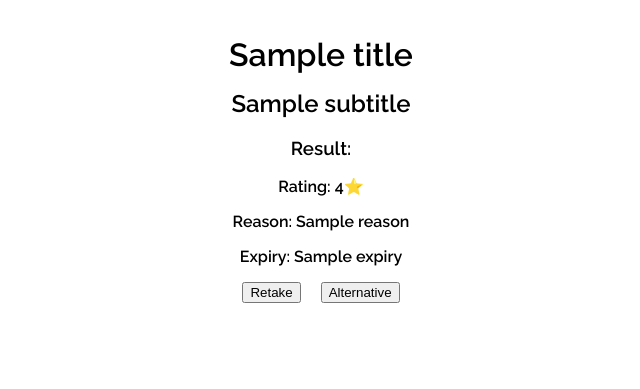
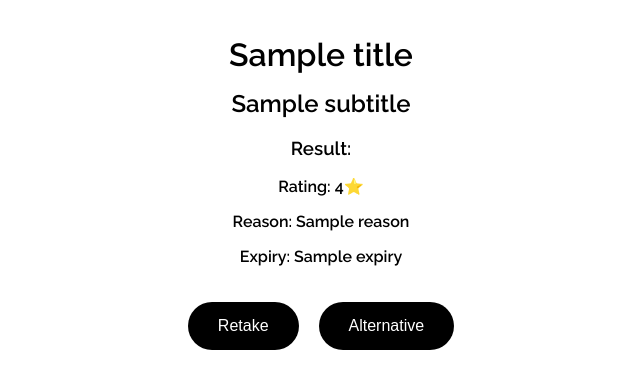
Before and after one commit to raaasin/baagundha, a Flask app: template templates/results.html in a window 1280 px wide. Shown: the top 389 px of the page, without its empty margins (319-959 px from the left). Run offline with Flask 3, Linux system fonts and the light colour scheme; the template is opened without the code that fills it: most values are stand-ins (such as "Sample title", 1, 10 or a date in 2020).

Commit message:
fixed issues

```diff
--- a/templates/alternative.html
+++ b/templates/alternative.html
@@ -9,7 +9,7 @@
         <h3>Reason:</h3>
         <p id="reason"></p>
         <div id="actions">
-            <button class="scan-button" onclick="window.location.href='/capture'">Retake📷</button>
+            <button class="scan-button" onclick="window.location.href='/'">Retake📷</button>
         </div>
     </div>
     <script>
--- a/templates/results.html
+++ b/templates/results.html
@@ -9,8 +9,8 @@
         <p>Reason: {{ response.reason }}</p>
         <p>Expiry: {{ response.expiry }}</p>
         <div id="actions">
-            <button onclick="window.location.href='/'">Retake</button>
-            <button onclick="window.location.href='/alternative'">Alternative</button>
+            <button class="scan-button" onclick="window.location.href='/'">Retake</button>
+            <button class="scan-button" onclick="window.location.href='/alternative'">Alternative</button>
         </div>
     </div>
     <script>
```
